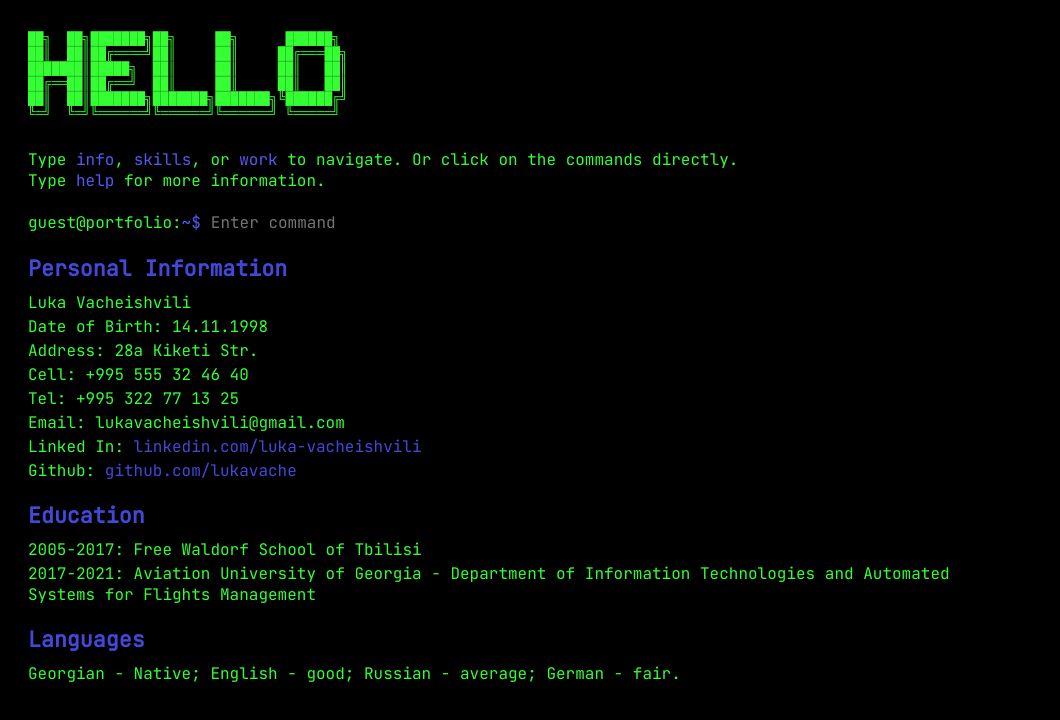
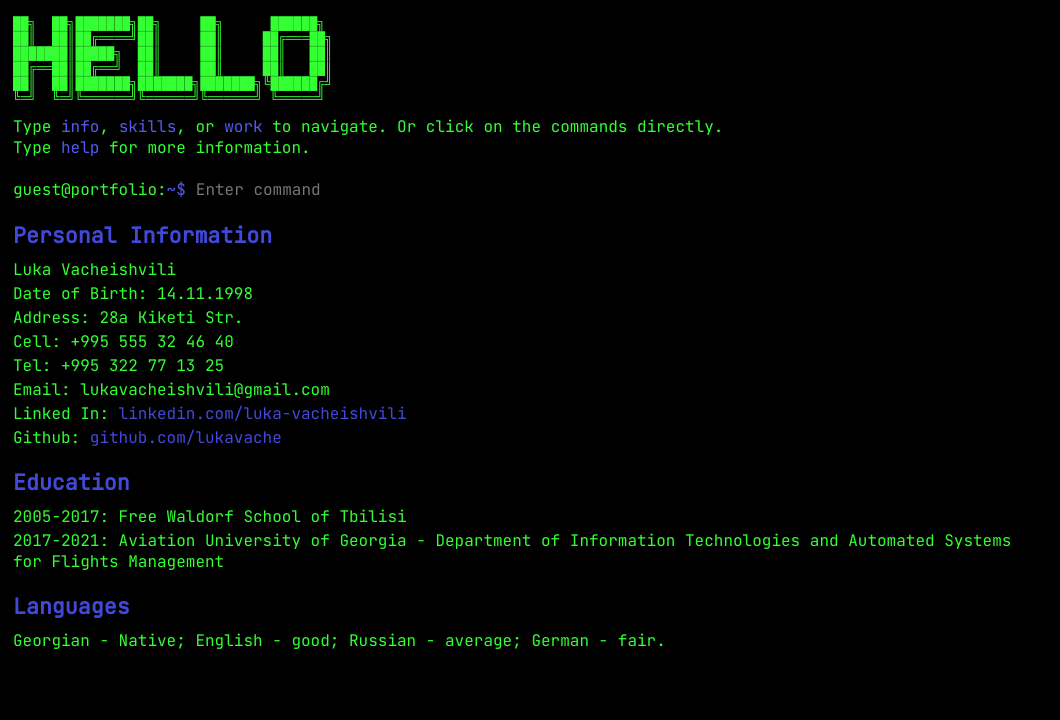
Before and after one commit to lukavache/portfolio, a Vue app: page /en/info in a window 1280 px wide. Shown: the top 720 px of the page, without its empty margins (0-1060 px from the left). Built offline with nearby package versions, Linux system fonts and the light colour scheme.

Commit message:
fixed styles

```diff
--- a/src/App.vue
+++ b/src/App.vue
@@ -20,7 +20,7 @@ html {
   height: 80vh;
   display: flex;
   flex-direction: column;
-  padding: 20px;
+  padding: 5px;
   box-sizing: border-box;
 }
 
--- a/src/assets/css/style.scss
+++ b/src/assets/css/style.scss
@@ -20,6 +20,9 @@ html {
 .terminal-container {
   margin-top: -25px;
   width: 100%;
+  pre {
+    margin-bottom: -5px;
+  }
 
   .terminal-input {
     display: flex;
```
